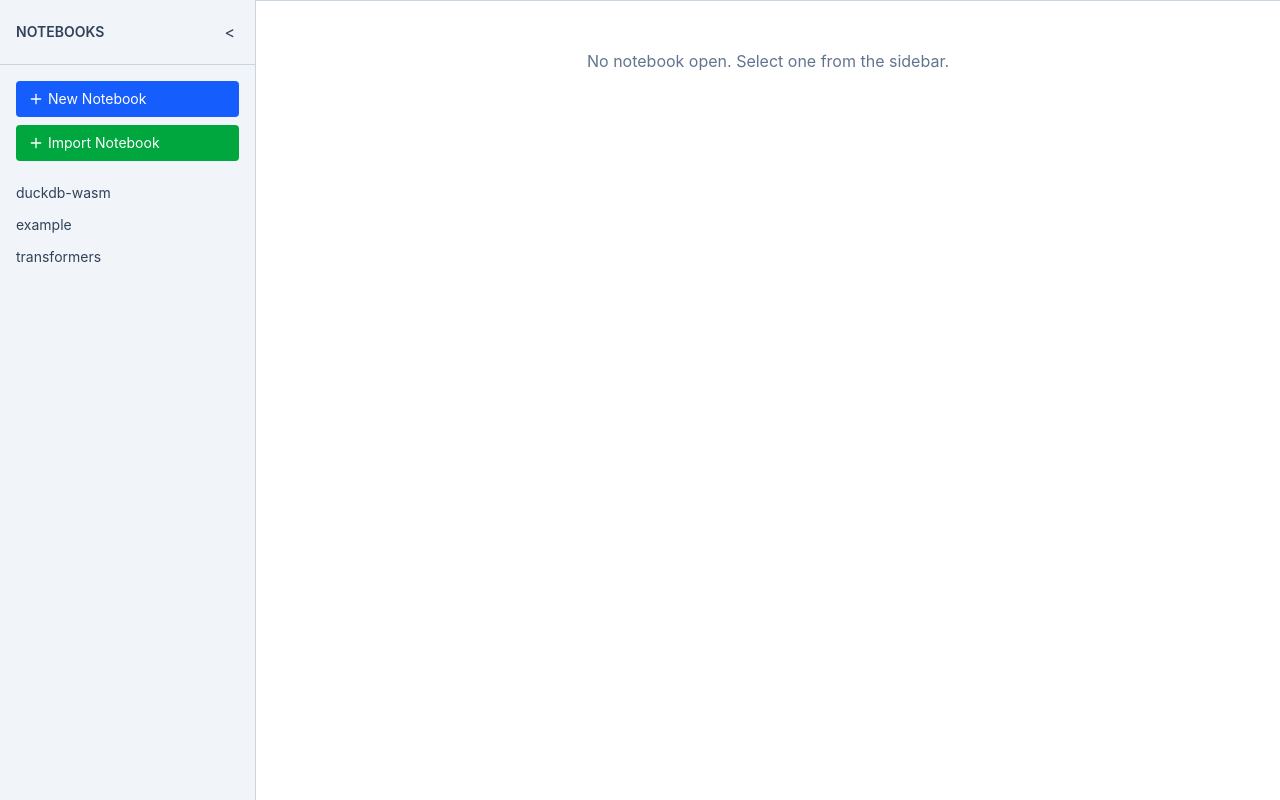
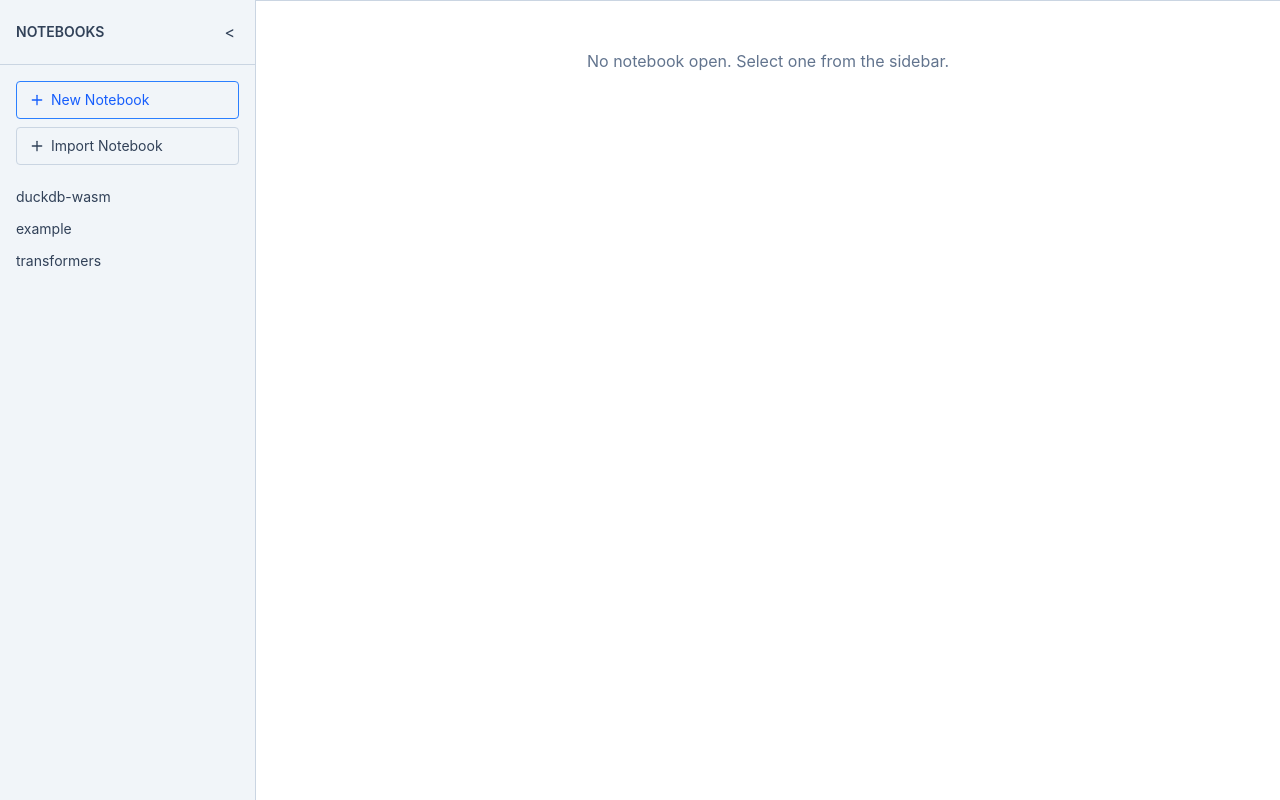
Before and after one commit to dmenezesgabriel/computational-notebook, a React (Vite) app: page / in a window 1280 px wide. Built offline with nearby package versions, Linux system fonts and the light colour scheme.

Commit message:
chore: update button component styles

```diff
--- /dev/null
+++ b/src/components/button.tsx
@@ -0,0 +1,53 @@
+import { type LucideIcon } from "lucide-react";
+
+type ButtonVariant = "primary" | "secondary" | "danger" | "warning";
+type ButtonSize = "sm" | "md";
+
+const variantStyles: Record<ButtonVariant, string> = {
+  primary: "border border-blue-500 text-blue-600 hover:bg-blue-50",
+  secondary: "border border-slate-300 text-slate-700 hover:bg-slate-100",
+  danger: "border border-red-500 text-red-600 hover:bg-red-50",
+  warning: "border border-yellow-500 text-yellow-600 hover:bg-yellow-50",
+};
+
+const sizeStyles: Record<ButtonSize, string> = {
+  sm: "px-2 py-1 text-sm",
+  md: "px-3 py-2 text-sm",
+};
+
+interface ButtonRootProps extends React.ButtonHTMLAttributes<HTMLButtonElement> {
+  variant?: ButtonVariant;
+  size?: ButtonSize;
+}
+
+interface ButtonIconProps {
+  icon: LucideIcon;
+}
+
+function ButtonRoot({
+  variant = "primary",
+  size = "md",
+  className = "",
+  ...props
+}: ButtonRootProps) {
+  return (
+    <button
+      {...props}
+      className={`flex items-center rounded transition-colors duration-200 ${variantStyles[variant]} ${sizeStyles[size]} ${className}`}
+    />
+  );
+}
+
+function ButtonIcon({ icon: Icon }: ButtonIconProps) {
+  return <Icon className="w-4 h-4 mr-1.5" />;
+}
+
+function ButtonText({ children }: { children: React.ReactNode }) {
+  return <span>{children}</span>;
+}
+
+export const Button = {
+  Root: ButtonRoot,
+  Icon: ButtonIcon,
+  Text: ButtonText,
+};
--- a/src/components/notebook-content.tsx
+++ b/src/components/notebook-content.tsx
@@ -5,6 +5,7 @@ import { formatCode } from "../utils/code-formatting";
 import { PlayCircle, Plus } from "lucide-react";
 import type { CellData, CellHandle } from "../types";
 import { useNotebooks } from "../contexts/notebooks-context";
+import { Button } from "./button";
 
 export function NotebookContent() {
   const { activeNotebook, updateNotebookCells } = useNotebooks();
@@ -74,28 +75,19 @@ export function NotebookContent() {
     <div>
       <div className="flex items-center mb-4">
         <div className="flex flex-row grow gap-2">
-          <button
-            onClick={runAllCells}
-            className="flex items-center bg-blue-500 hover:bg-blue-600 text-white px-3 py-1 rounded"
-          >
-            <PlayCircle className="w-4 h-4 mr-1" />
-            Run All Cells
-          </button>
-          <button
-            onClick={formatAllCells}
-            className="flex items-center bg-yellow-500 hover:bg-yellow-600 text-white px-3 py-1 rounded"
-          >
-            <PlayCircle className="w-4 h-4 mr-1" />
-            Format All Cells
-          </button>
+          <Button.Root onClick={runAllCells}>
+            <Button.Icon icon={PlayCircle} />
+            <Button.Text>Run All Cells</Button.Text>
+          </Button.Root>
+          <Button.Root variant="warning" onClick={formatAllCells}>
+            <Button.Icon icon={PlayCircle} />
+            <Button.Text>Format All Cells</Button.Text>
+          </Button.Root>
         </div>
-        <button
-          onClick={addCell}
-          className="flex items-center bg-indigo-500 hover:bg-indigo-600 text-white px-3 py-1 rounded"
-        >
-          <Plus className="w-4 h-4 mr-1" />
-          Add Cell
-        </button>
+        <Button.Root variant="secondary" onClick={addCell}>
+          <Button.Icon icon={Plus} />
+          <Button.Text>Add Cell</Button.Text>
+        </Button.Root>
       </div>
       {cells.map((cell) => (
         <Cell
--- a/src/components/notebook-manager.tsx
+++ b/src/components/notebook-manager.tsx
@@ -7,6 +7,7 @@ import { exportNotebookToMarkdown } from "../utils/export-notebook-markdown";
 import { decodeNotebookFromURL } from "../utils/notebook";
 import { useNotebooks } from "../contexts/notebooks-context";
 import { encodeNotebookToURL } from "../utils/notebook";
+import { Button } from "./button";
 
 export function NotebooksManager() {
   const isInitialized = useRef(false);
@@ -119,20 +120,14 @@ export function NotebooksManager() {
           {activeNotebook ? (
             <>
               <div className="flex justify-end mb-4 space-x-2">
-                <button
-                  onClick={handleShareNotebook}
-                  className="flex items-center bg-blue-500 hover:bg-blue-600 text-white px-3 py-1 rounded"
-                >
-                  <Copy className="w-4 h-4 mr-1" />
-                  Share Notebook
-                </button>
-                <button
-                  onClick={handleExportNotebook}
-                  className="flex items-center bg-green-500 hover:bg-green-600 text-white px-3 py-1 rounded"
-                >
-                  <File className="w-4 h-4 mr-1" />
-                  Export to Markdown
-                </button>
+                <Button.Root onClick={handleShareNotebook}>
+                  <Button.Icon icon={Copy} />
+                  <Button.Text>Share Notebook</Button.Text>
+                </Button.Root>
+                <Button.Root variant="secondary" onClick={handleExportNotebook}>
+                  <Button.Icon icon={File} />
+                  <Button.Text>Export to Markdown</Button.Text>
+                </Button.Root>
               </div>
               <NotebookContent key={activeNotebook.id} />
             </>
--- a/src/components/toolbar.tsx
+++ b/src/components/toolbar.tsx
@@ -1,11 +1,13 @@
-import React from "react";
+import React, { useRef } from "react";
 import { Plus } from "lucide-react";
 import { v4 as uuidv4 } from "uuid";
 import { useNotebooks } from "../contexts/notebooks-context";
 import { importNotebookFromMarkdown } from "../utils/import-markdown-notebook";
+import { Button } from "./button";
 
 export function Toolbar() {
   const { createNotebook, openNotebook } = useNotebooks();
+  const fileInputRef = useRef<HTMLInputElement>(null);
 
   const handleCreateNotebook = () => {
     const newId = uuidv4();
@@ -34,24 +36,23 @@ export function Toolbar() {
     }
   };
 
+  const handleImportClick = () => {
+    fileInputRef.current?.click();
+  };
+
   return (
     <div className="p-4">
-      <button
-        onClick={handleCreateNotebook}
-        className="flex items-center w-full px-3 py-2 text-sm bg-blue-600 text-white rounded hover:bg-blue-700"
-      >
-        <Plus className="w-4 h-4 mr-1" />
-        New Notebook
-      </button>
+      <Button.Root onClick={handleCreateNotebook} className="w-full">
+        <Button.Icon icon={Plus} />
+        <Button.Text>New Notebook</Button.Text>
+      </Button.Root>
       <div className="mt-2">
-        <label
-          htmlFor="import-notebook"
-          className="flex items-center w-full px-3 py-2 text-sm bg-green-600 text-white rounded hover:bg-green-700 cursor-pointer"
-        >
-          <Plus className="w-4 h-4 mr-1" />
-          Import Notebook
-        </label>
+        <Button.Root variant="secondary" className="w-full" onClick={handleImportClick}>
+          <Button.Icon icon={Plus} />
+          <Button.Text>Import Notebook</Button.Text>
+        </Button.Root>
         <input
+          ref={fileInputRef}
           id="import-notebook"
           type="file"
           accept=".md"
```
